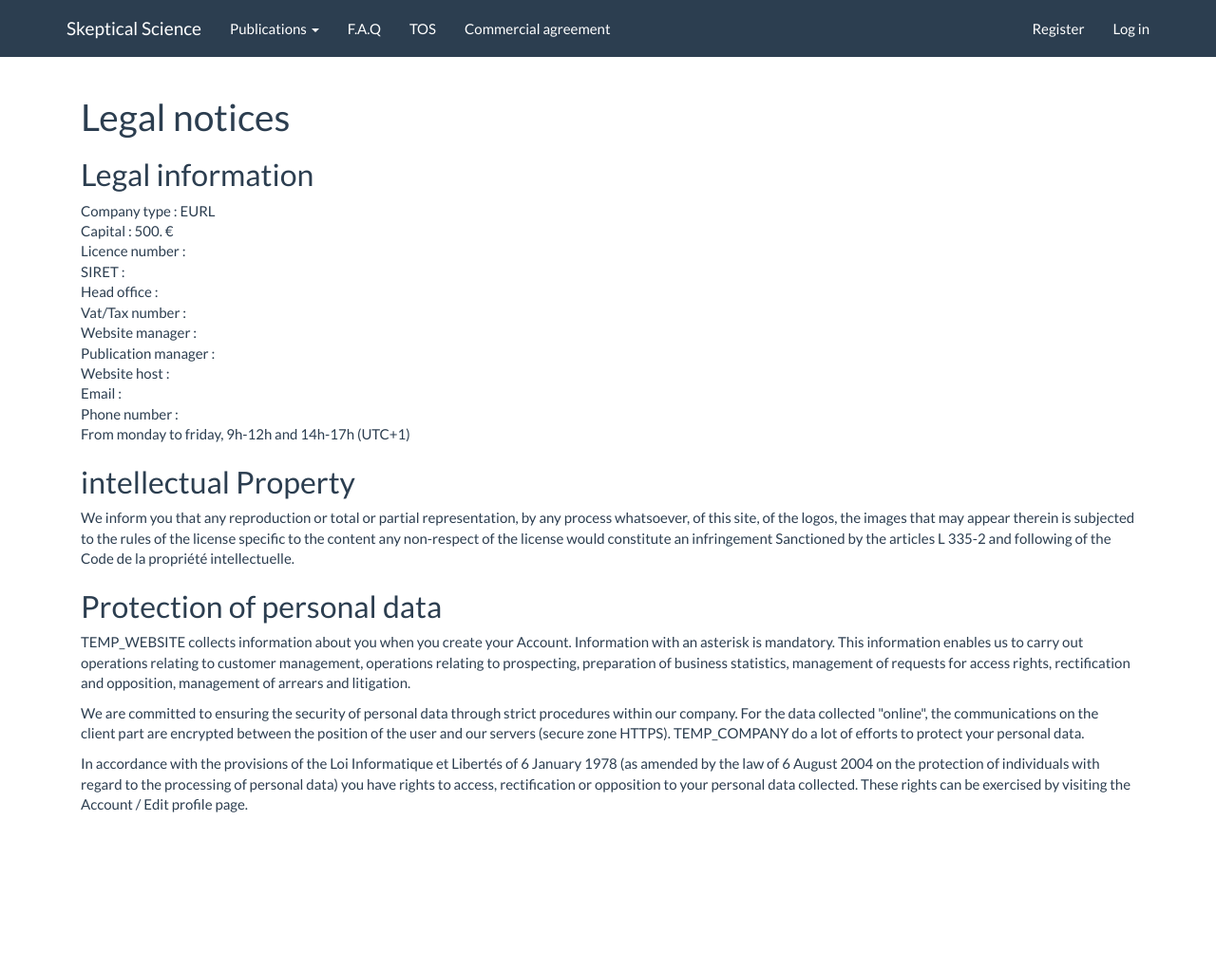
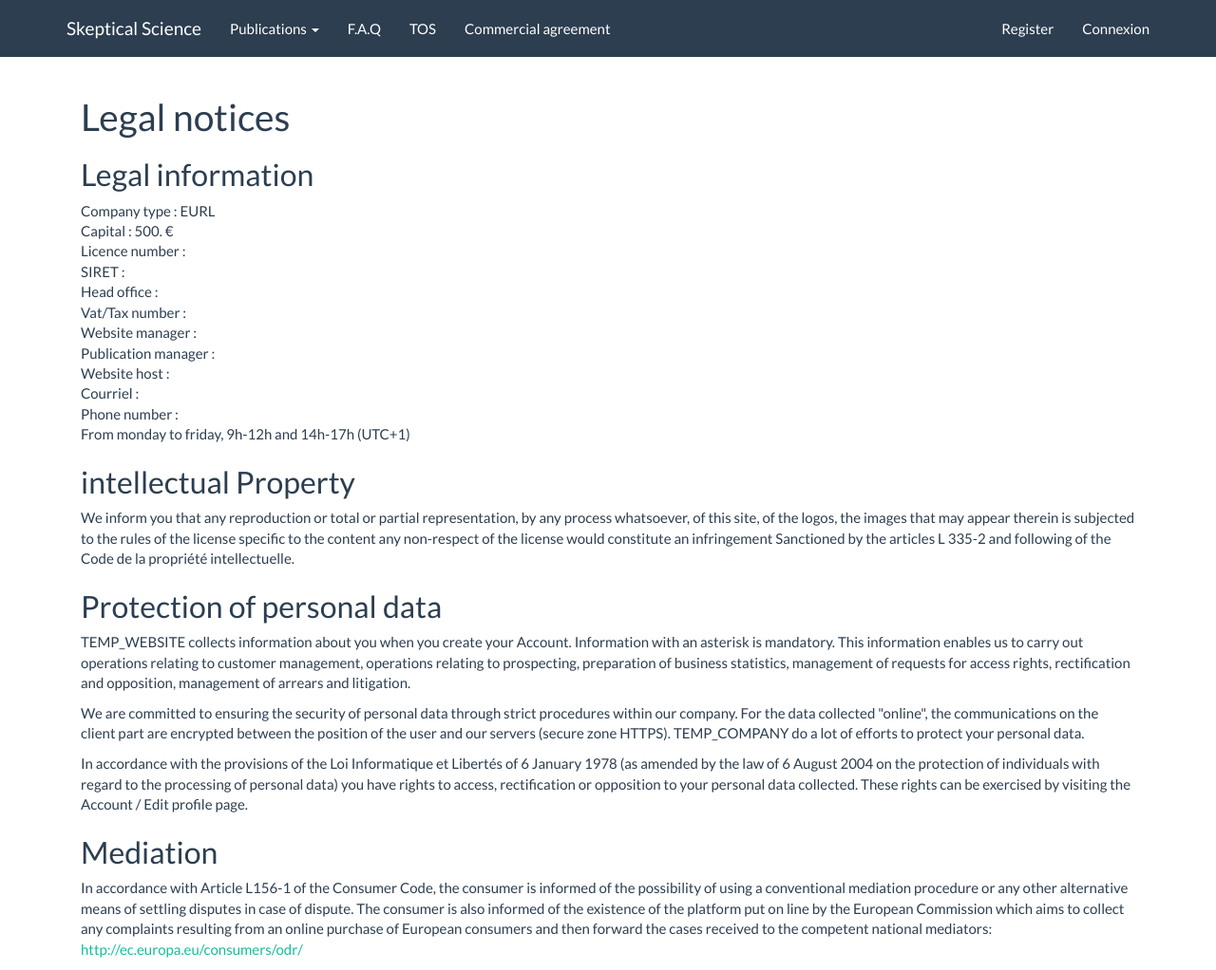
Before and after one commit to Astyan-42/skepticalscience, a Django app: template skepticalsciencewebsite/templates/legal_notices.html in a window 1280 px wide. Shown: the whole page at 95% size. Before the commit the page ends 856 px from the top, so only its background shows below. Run offline with Django 3.2, Linux system fonts and the light colour scheme; the template is opened without the code that fills it: values that come from a table or form of the project are taken from there, others are empty; some libraries are stand-ins or nearby versions.

Commit message:
adding mediation

```diff
--- a/skepticalsciencewebsite/templates/legal_notices.html
+++ b/skepticalsciencewebsite/templates/legal_notices.html
@@ -64,6 +64,19 @@
                 These rights can be exercised by visiting the Account / Edit profile page.
             {% endblocktrans %}
         </p>
+
+    <h2>{% trans "Mediation" %}</h2>
+    <p>
+        {% blocktrans %}
+            In accordance with Article L156-1 of the Consumer Code, the consumer is informed of the possibility
+             of using a conventional mediation procedure or any other alternative means of settling disputes
+             in case of dispute. The consumer is also informed of the existence of the platform put on line by
+             the European Commission which aims to collect any complaints resulting from an online purchase
+             of European consumers and then forward the cases received to the competent national
+            mediators:
+        {% endblocktrans %}
+        <a href="http://ec.europa.eu/consumers/odr/">http://ec.europa.eu/consumers/odr/</a>
+    </p>
     {% endwith %}
 
 {% endblock content %}
```
